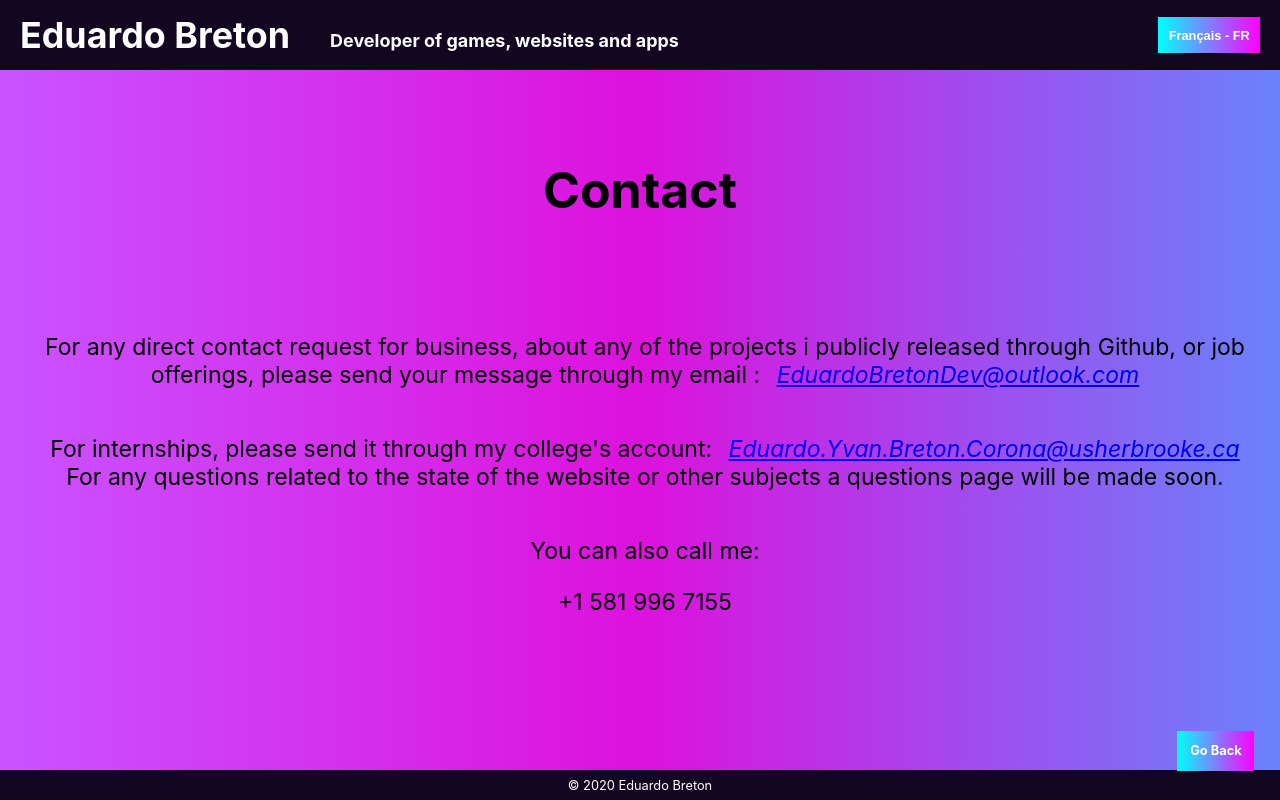
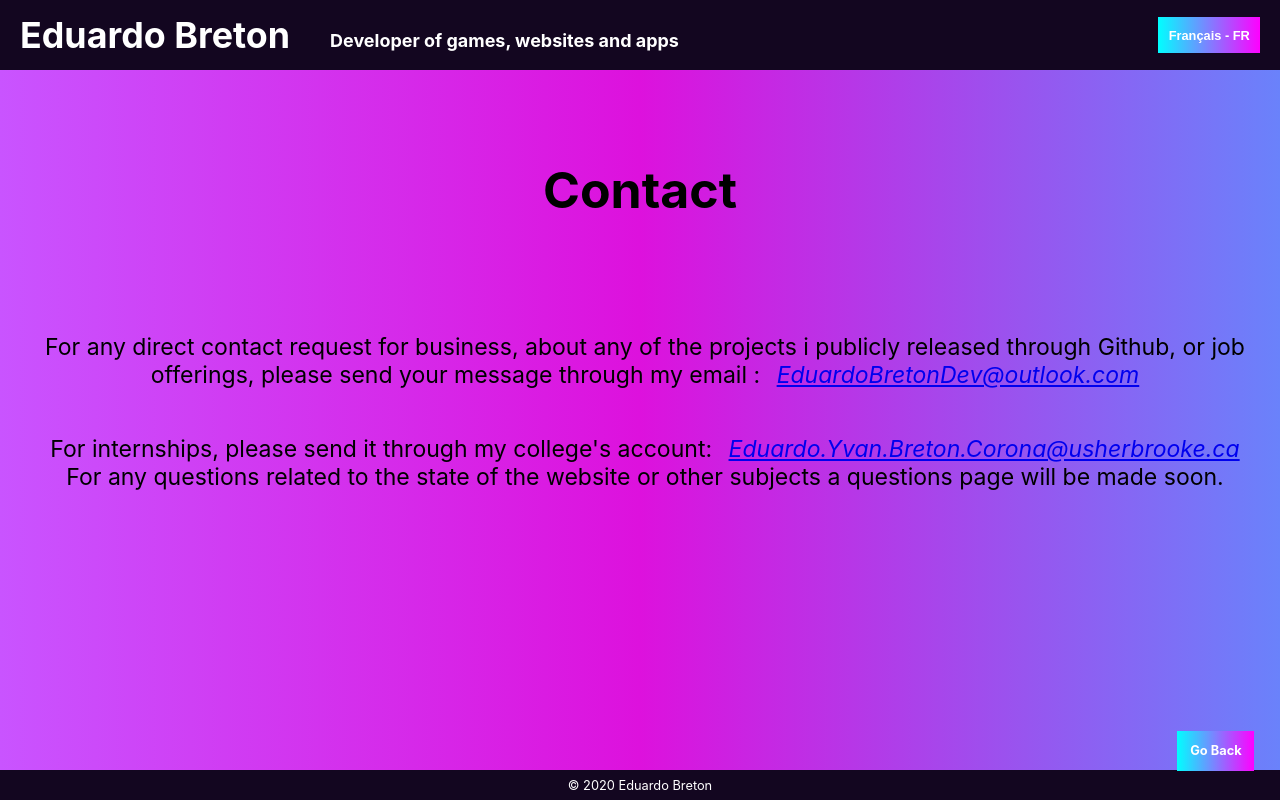
Before and after one commit to juasjuasie/EduardoBretonDevWebsite, a React (Create React App) app: page /contact in a window 1280 px wide. Built offline with nearby package versions, Linux system fonts and the light colour scheme.

Commit message:
minor contact corrections

```diff
--- a/src/res/lang/eng/strings.js
+++ b/src/res/lang/eng/strings.js
@@ -45,7 +45,6 @@ aboutMain:
  </div>,
  contactTel:
  <div className="paragraph-limiter centered justify-center">
-   <p className="paragraph"> You can also call me: <p classNam="underlined">+1 581 996 7155</p>  </p>
  </div> ,
 
  projects: <h3 className="title centered"> Projects</h3>,
--- a/src/res/lang/fr/strings.js
+++ b/src/res/lang/fr/strings.js
@@ -48,7 +48,6 @@ aboutMain:
  </div>,
  contactTel:
  <div className="paragraph-limiter centered justify-center">
-   <p className="paragraph"> Vous pouvez m'appeler au numéro téléphone suivant : <p classNam="underlined">+1 581 996 7155</p>  </p>
  </div> ,
 
  projects: <h3 className="title centered"> Projets</h3>,
```
